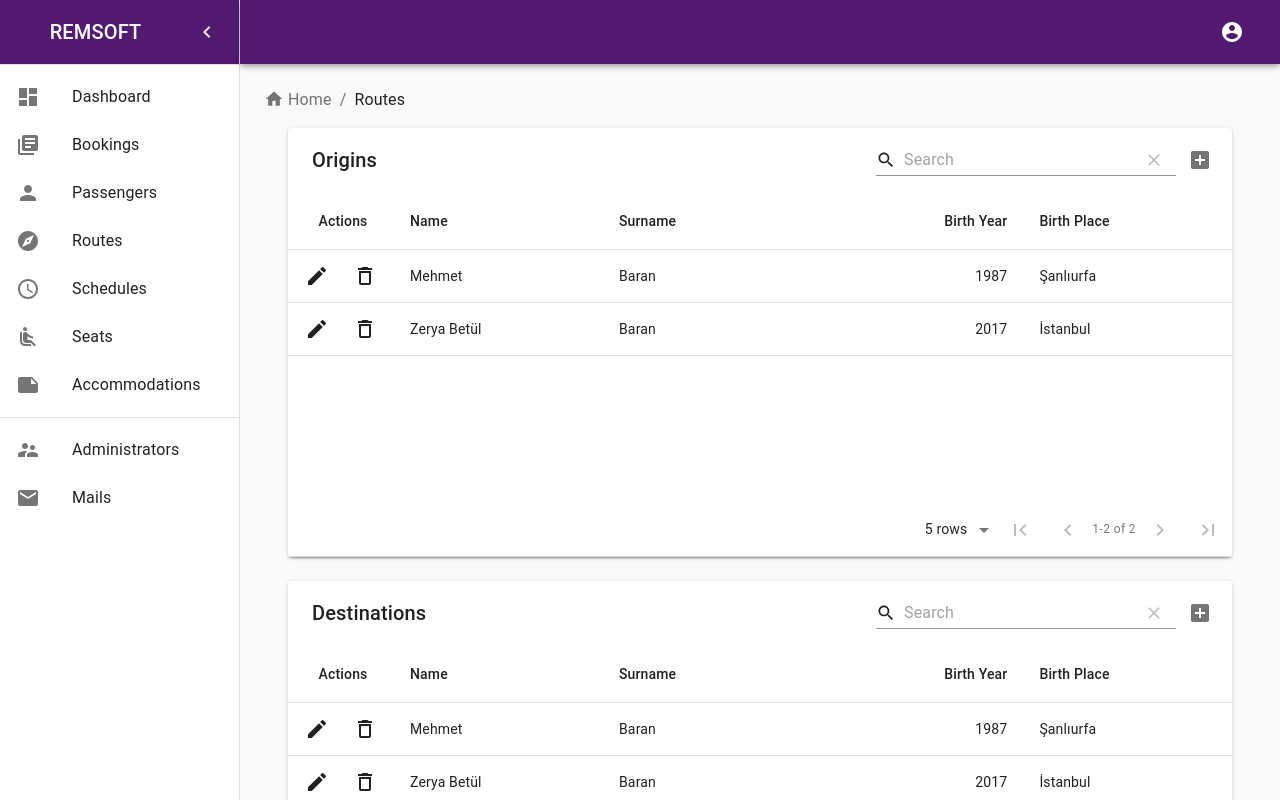
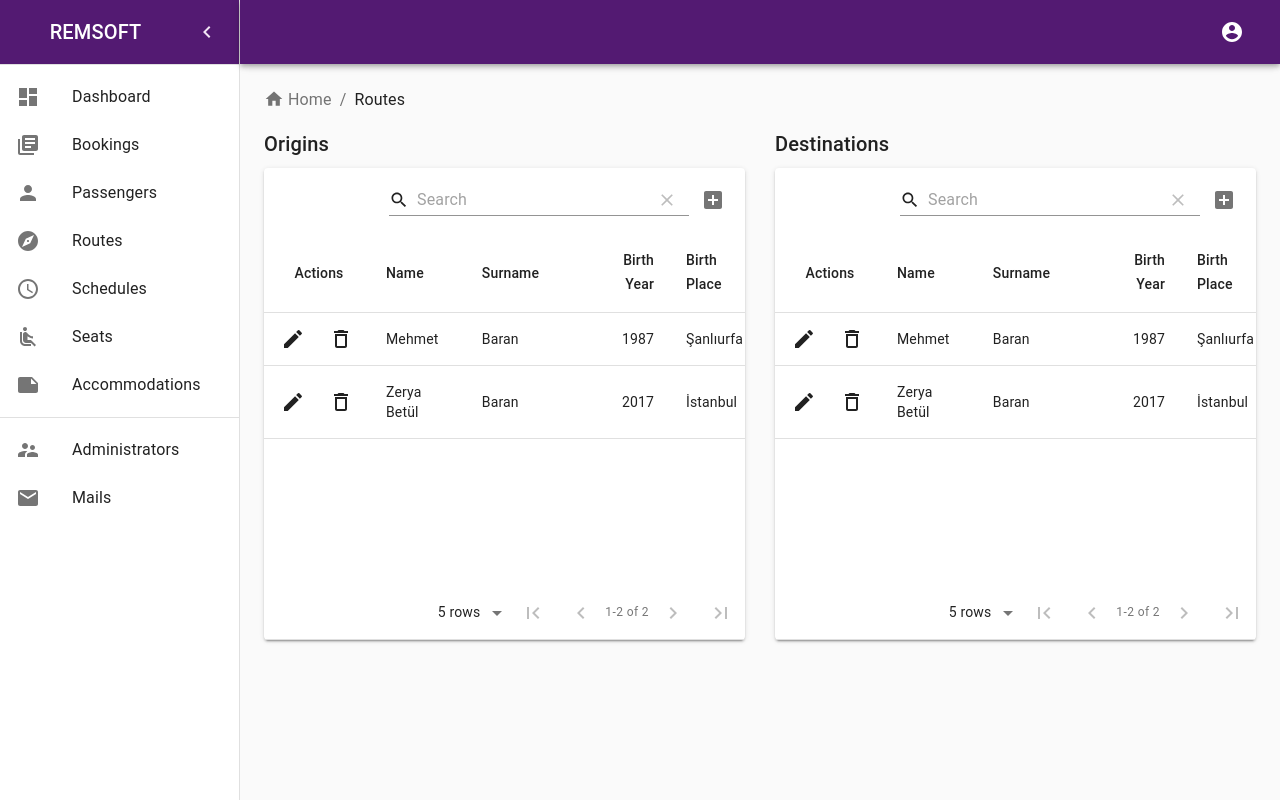
Before and after one commit to MarcEscatron07/ferryfast-capstone-3, a React (Create React App) app in the folder client/: page /admin/home/routes in a window 1280 px wide. Shown: the top 800 px of the page. Built offline with nearby package versions, Linux system fonts and the light colour scheme.

Commit message:
customized 'material-table'

```diff
--- a/client/src/components/admin/menu_pages/RoutesPage.js
+++ b/client/src/components/admin/menu_pages/RoutesPage.js
@@ -1,7 +1,5 @@
 import React, { forwardRef } from 'react'
 import { useHistory } from 'react-router-dom';
-
-import Container from '@material-ui/core/Container';
 
 import { makeStyles } from '@material-ui/core/styles';
 import Breadcrumbs from '@material-ui/core/Breadcrumbs';
@@ -126,10 +124,14 @@ function RoutesPage() {
                 </Typography>
             </Breadcrumbs>
             <div className="container-fluid p-0">
-                <Container className="mb-4">
+            <div className="row">
+                <div className="col-6">
+                    <Typography className="mb-2" variant="h6" component="h1">
+                        Origins
+                    </Typography>
                     <MaterialTable
                         icons={tableIcons}
-                        title="Origins"
+                        title=""
                         columns={origins.columns}
                         data={origins.data}
                         editable={{
@@ -170,11 +172,14 @@ function RoutesPage() {
                             }),
                         }}
                     />
-                </Container>
-                <Container className="mb-4">
+                </div>
+                <div className="col-6">
+                    <Typography className="mb-2" variant="h6" component="h1">
+                        Destinations
+                    </Typography>
                     <MaterialTable
                         icons={tableIcons}
-                        title="Destinations"
+                        title=""
                         columns={destinations.columns}
                         data={destinations.data}
                         editable={{
@@ -215,7 +220,8 @@ function RoutesPage() {
                             }),
                         }}
                     />
-                </Container>
+                </div>
+            </div>
             </div>
         </>
     );
```
